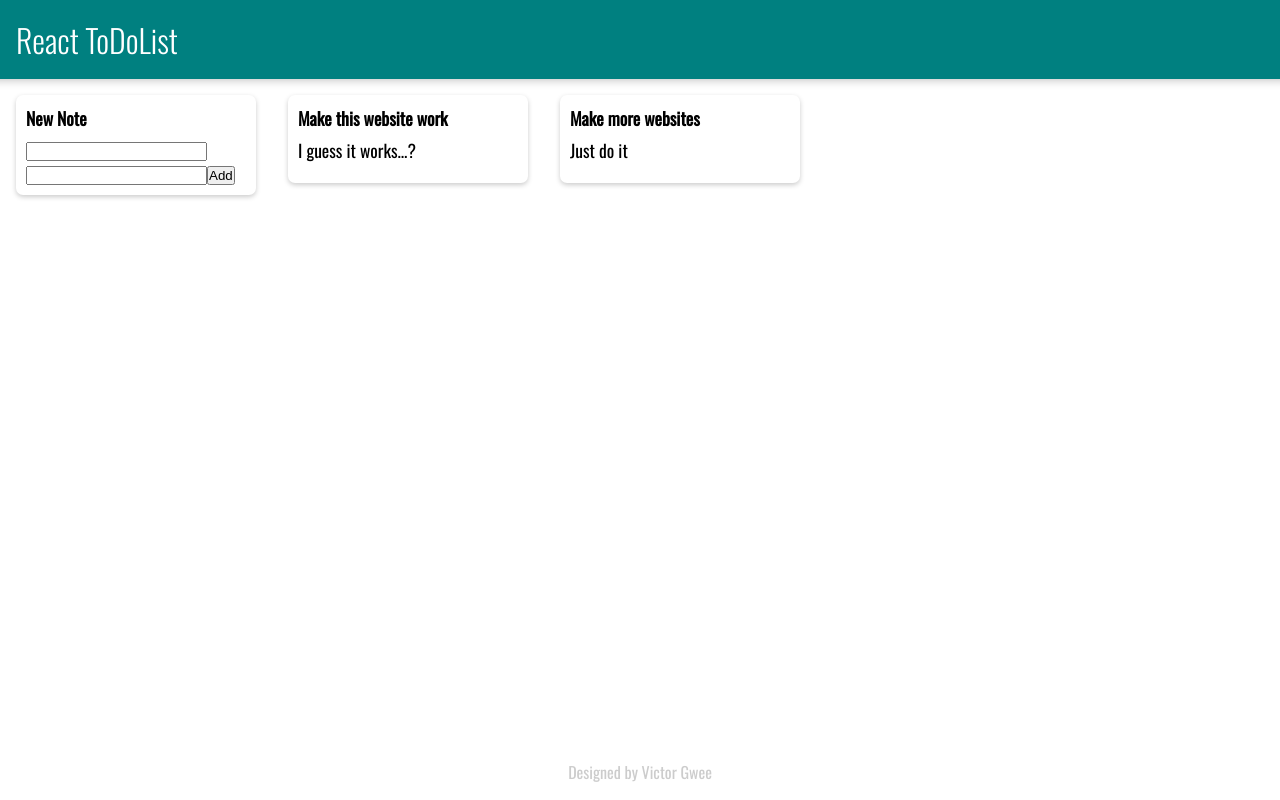
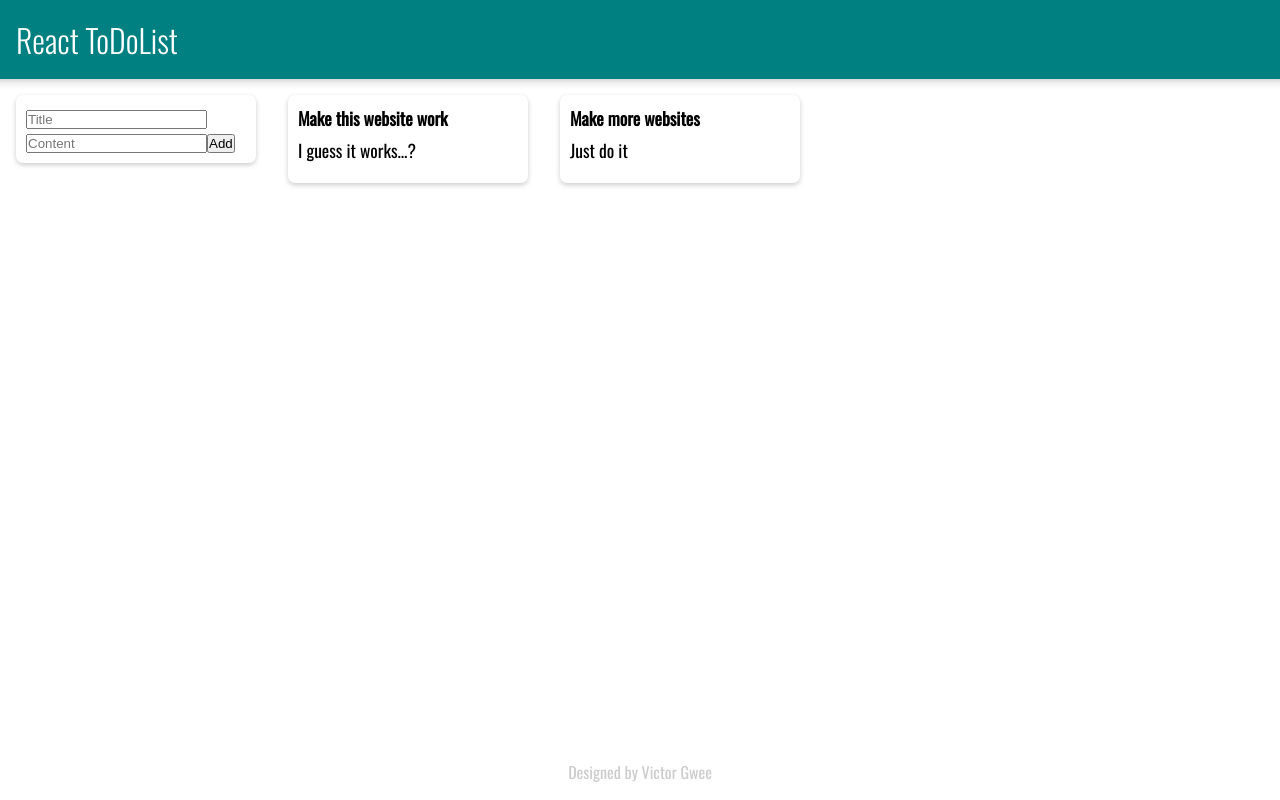
Before and after one commit to vicgwee/React_ToDoList, a React (Create React App) app in the folder react-todolist/: page / in a window 1280 px wide. Built offline with nearby package versions, Linux system fonts and the light colour scheme.

Commit message:
update AddNote

```diff
--- a/react-todolist/src/components/AddNote.jsx
+++ b/react-todolist/src/components/AddNote.jsx
@@ -20,17 +20,18 @@ function AddNote(props) {
     }
 
     return <div className="note">
-        <h1>New Note</h1>
         <form onSubmit={handleSubmit}>
             <input
                 type="text"
                 name="title"
+                placeholder="Title"
                 value = {inputs.title || ""}
                 onChange={handleChange}
             />
             <input
                 type="text"
                 name="content"
+                placeholder="Content"
                 value = {inputs.content || ""}
                 onChange={handleChange}
             />
```
